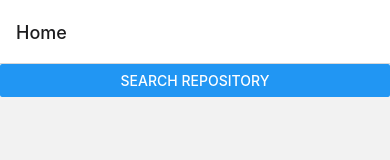
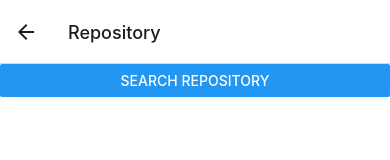
Before and after one commit to hayjo/github-issue-viewer, a React Native app: screen /Repository in a window 390 px wide. Shown: the top 160 px of the page. Built offline with nearby package versions, Linux system fonts and the light colour scheme.

Commit message:
Add: Repository screen
Add: Repository component
Modify: Search component from modal as on-off view

```diff
--- a/App.js
+++ b/App.js
@@ -15,6 +15,7 @@ import { enableScreens } from 'react-native-screens';
 import useStoredList from './hooks/useStoredList';
 import { RepoContext } from './context';
 import Home from './Components/Home';
+import Repository from './Components/Repository';
 import Error from './Components/Error';
 import { LIMIT } from './constants';
 
@@ -61,6 +62,7 @@ const App: () => Element = () => {
         <NavigationContainer>
           <Stack.Navigator initialRouteName="Home">
             <Stack.Screen name="Home" component={Home} />
+            <Stack.Screen name="Repository" component={Repository} />
           </Stack.Navigator>
         </NavigationContainer>
       )}
--- a/Components/Home.js
+++ b/Components/Home.js
@@ -1,26 +1,20 @@
-import React, { useContext, useState } from 'react';
+import React, { useContext } from 'react';
 import type { Element } from 'react';
-import { SafeAreaView, Modal, Button, StyleSheet } from 'react-native';
+import { SafeAreaView, Button, StyleSheet } from 'react-native';
 
 import { RepoContext } from '../context';
-import Search from '../Components/Search';
 import IssueViewer from '../Components/IssueViewer';
 import { COLORS } from '../constants';
 
 const Home: () => Element = ({ navigation }) => {
   const { selectedRepoList } = useContext(RepoContext);
-  const [showSearch, setShowSearch] = useState(false);
 
   return (
     <SafeAreaView style={styles.home}>
-      <Button title="Search Repository" onPress={() => setShowSearch(true)} />
-      <Modal
-        animationType="slide"
-        visible={showSearch}
-        onDismiss={() => setShowSearch(false)}
-        style={styles.modal}>
-        <Search onCancel={() => setShowSearch(false)} />
-      </Modal>
+      <Button
+        title="Manage Repository"
+        onPress={() => navigation.navigate('Repository')}
+      />
       <IssueViewer repoList={selectedRepoList} />
     </SafeAreaView>
   );
@@ -30,11 +24,6 @@ const styles = StyleSheet.create({
   home: {
     backgroundColor: COLORS.DEFAULT,
   },
-  modal: {
-    backgroundColor: COLORS.DEFAULT,
-    width: '100%',
-    height: '100%',
-  },
 });
 
 export default Home;
--- /dev/null
+++ b/Components/Repository.js
@@ -0,0 +1,58 @@
+import React, { useContext, useState } from 'react';
+import type { Element } from 'react';
+import { SafeAreaView, Button, Text, View, StyleSheet } from 'react-native';
+import Icon from 'react-native-vector-icons/MaterialCommunityIcons';
+
+import { RepoContext } from '../context';
+import Search from '../Components/Search';
+import Card from './Card';
+import { COLORS, SIZE } from '../constants';
+
+Icon.loadFont();
+
+const Repository: () => Element = ({ navigation }) => {
+  const { selectedRepoList, onSelectRepo } = useContext(RepoContext);
+  const [showSearch, setShowSearch] = useState(false);
+
+  return (
+    <SafeAreaView style={styles.home}>
+      {showSearch ? (
+        <Search onCancel={() => setShowSearch(false)} />
+      ) : (
+        <View>
+          <Button
+            title="Search Repository"
+            onPress={() => setShowSearch(true)}
+          />
+          {selectedRepoList.map(title => (
+            <Card key={title} onPress={() => onSelectRepo(title)}>
+              <Text style={styles.cardTitle}>{title}</Text>
+              <Icon
+                style={styles.closeIcon}
+                name="close-circle-outline"
+                size={SIZE.ICON}
+              />
+            </Card>
+          ))}
+        </View>
+      )}
+    </SafeAreaView>
+  );
+};
+
+const styles = StyleSheet.create({
+  home: {
+    backgroundColor: COLORS.DEFAULT,
+    width: '100%',
+    height: '100%',
+  },
+  cardTitle: {
+    flex: 1,
+    marginHorizontal: 8,
+  },
+  closeIcon: {
+    color: COLORS.ICON,
+  },
+});
+
+export default Repository;
```
